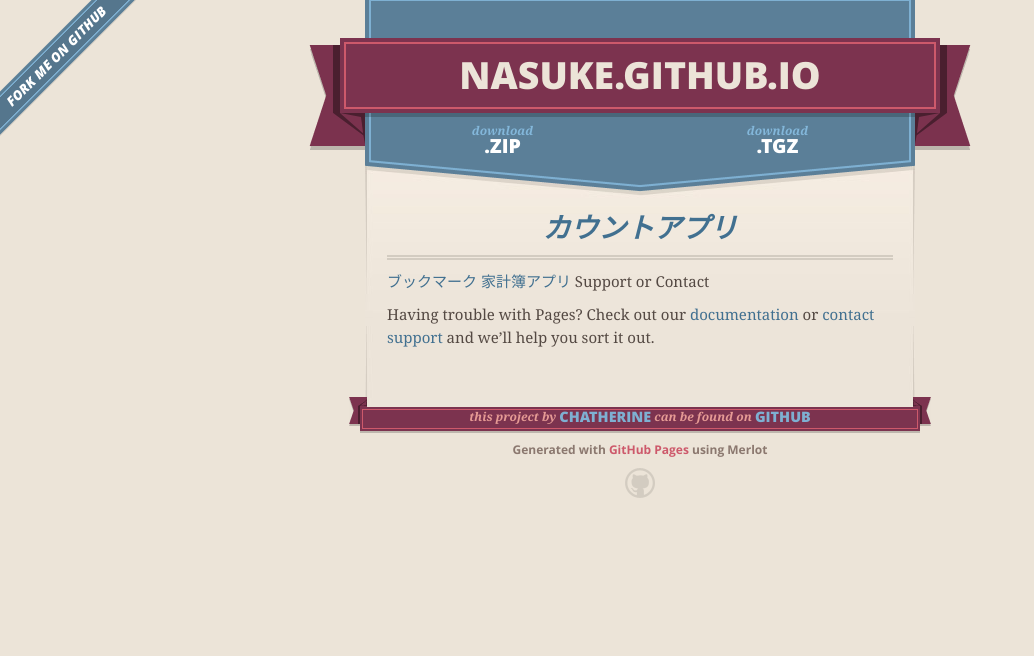
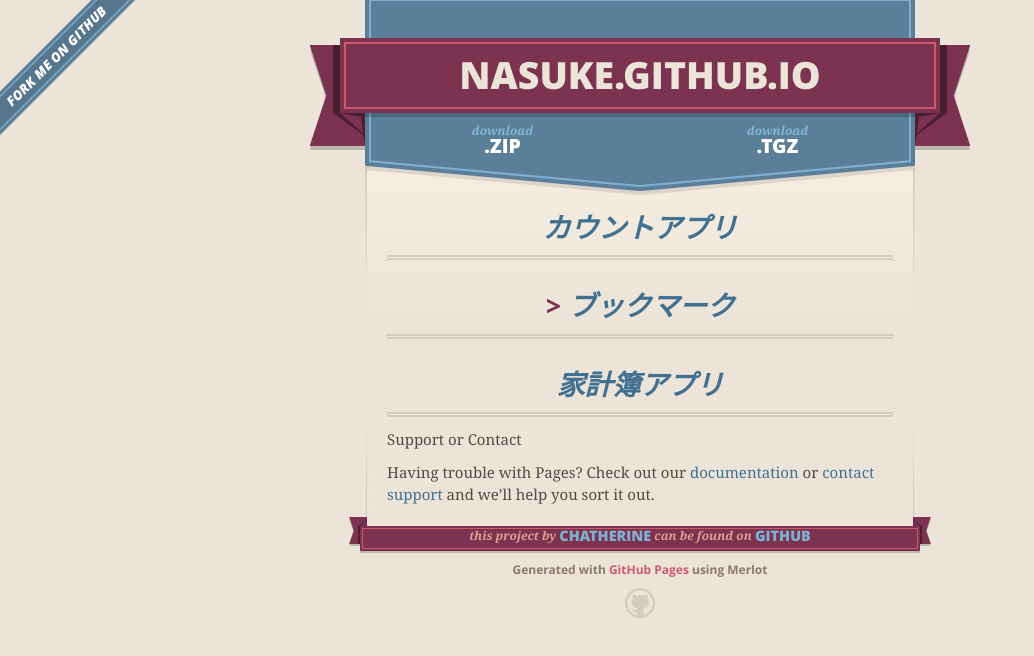
Before and after one commit to chatherine/nasuke.github.io, a plain HTML site: page index.html in a window 1280 px wide. Shown: the whole page, without its empty margins (0-1034 px from the left). Drawn offline with nearby package versions, Linux system fonts and the light colour scheme.

Commit message:
Update index.html

```diff
--- a/index.html
+++ b/index.html
@@ -48,7 +48,9 @@
       <section id="main_content">
         <h3>
 <a href="https://arcane-brook-86922.herokuapp.com/count" id="welcome-to-github-pages" class="anchor"  aria-hidden="true"><span aria-hidden="true" class="octicon octicon-link"></span>カウントアプリ</a></h3>
+<h3>>
 <a href="https://bookmark-iona107507.c9users.io/" id="welcome-to-github-pages" class="anchor"  aria-hidden="true"><span aria-hidden="true" class="octicon octicon-link"></span>ブックマーク</a></h3>
+<h3>
 <a href="https://account-book-iona107507.c9users.io/" id="welcome-to-github-pages" class="anchor" aria-hidden="true"><span aria-hidden="true" class="octicon octicon-link"></span>家計簿アプリ</a></h3>
 
 <a id="support-or-contact" class="anchor" href="#support-or-contact" aria-hidden="true"><span aria-hidden="true" class="octicon octicon-link"></span></a>Support or Contact</h3>
```
